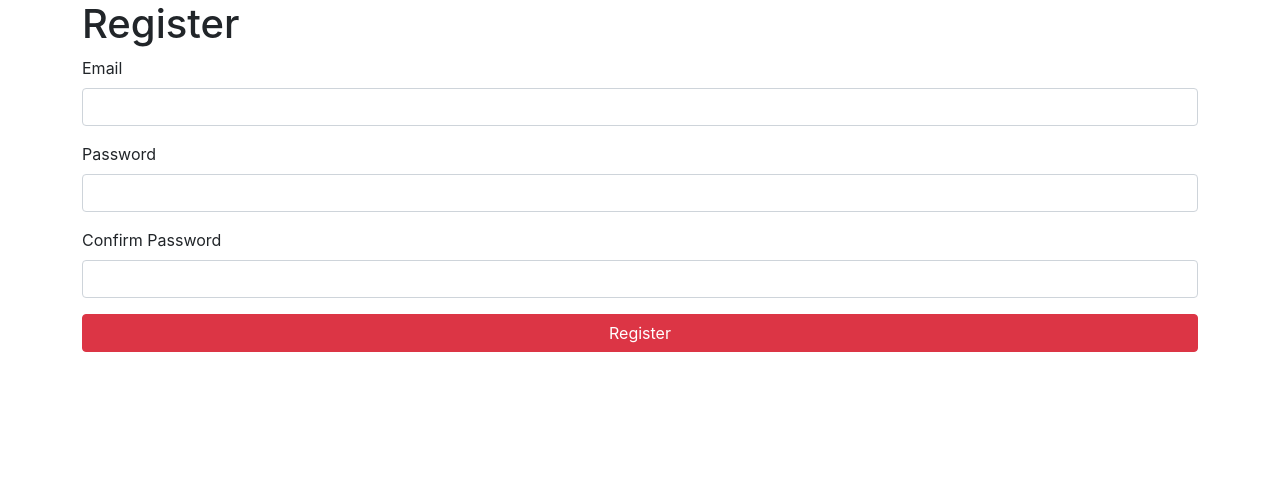
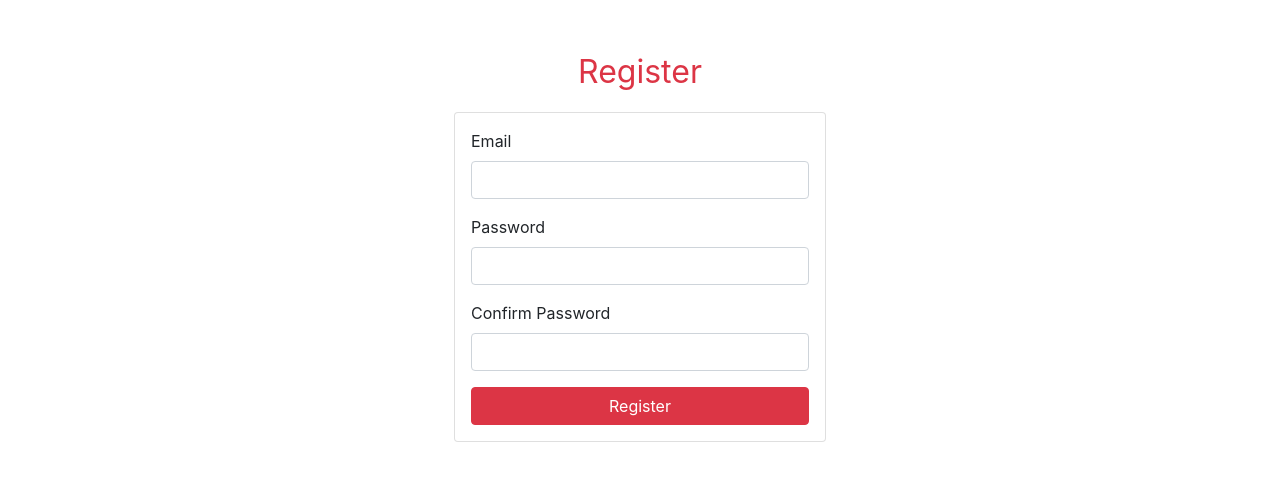
Before and after one commit to bhushan-mohanraj/lawrenceville-math, a Flask app: page /users/register/ in a window 1280 px wide. Shown: the top 481 px of the page. Run offline with Flask 2, Linux system fonts and the light colour scheme; some libraries are stand-ins or nearby versions; some web fonts are replaced.

Commit message:
Change registration page styling

```diff
--- a/app/templates/users/registration.html
+++ b/app/templates/users/registration.html
@@ -6,19 +6,20 @@
 
 {% block content %}
 
-<section class="hero is-fullheight">
-    <div class="hero-body">
-        <div class="container">
-            <div class="columns is-centered">
-                <div class="column is-6-tablet is-4-desktop">
-                    <h1 class="title has-text-centered has-text-danger">Register</h1>
-                    <form class="box" action="{{ url_for('users.register') }}" method="POST">
+<div class="container mt-5">
+    <div class="rows">
+        <div class="col-sm-8 offset-sm-2 col-md-6 offset-md-3 col-xl-4 offset-xl-4">
+            <div class="text-danger text-center fs-2 mb-3">Register</div>
+
+            <div class="card">
+                <div class="card-body">
+                    <form action="{{ url_for('users.register') }}" method="POST">
                         {{ macros.render_fields(form) }}
                     </form>
                 </div>
             </div>
         </div>
     </div>
-</section>
+</div>
 
 {% endblock %}
```
